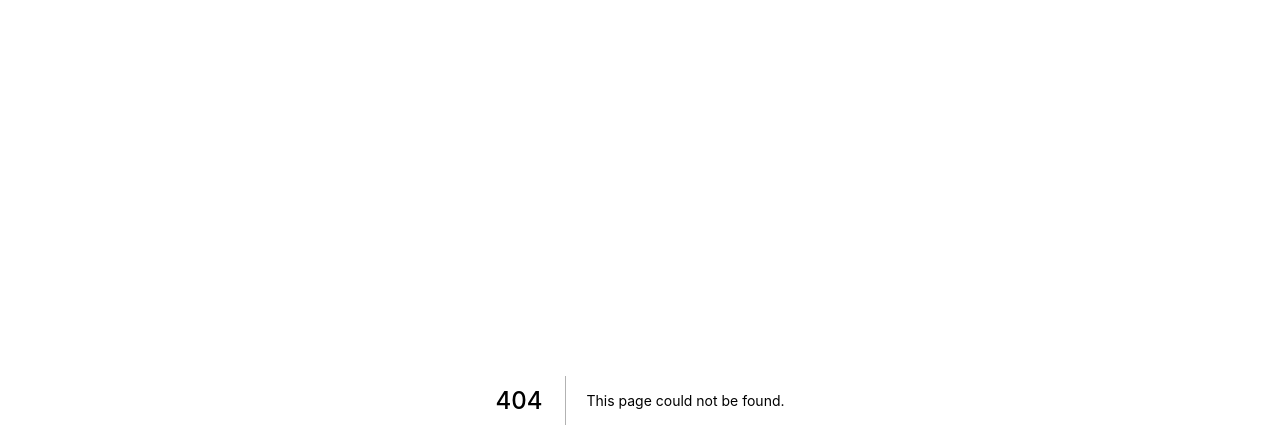
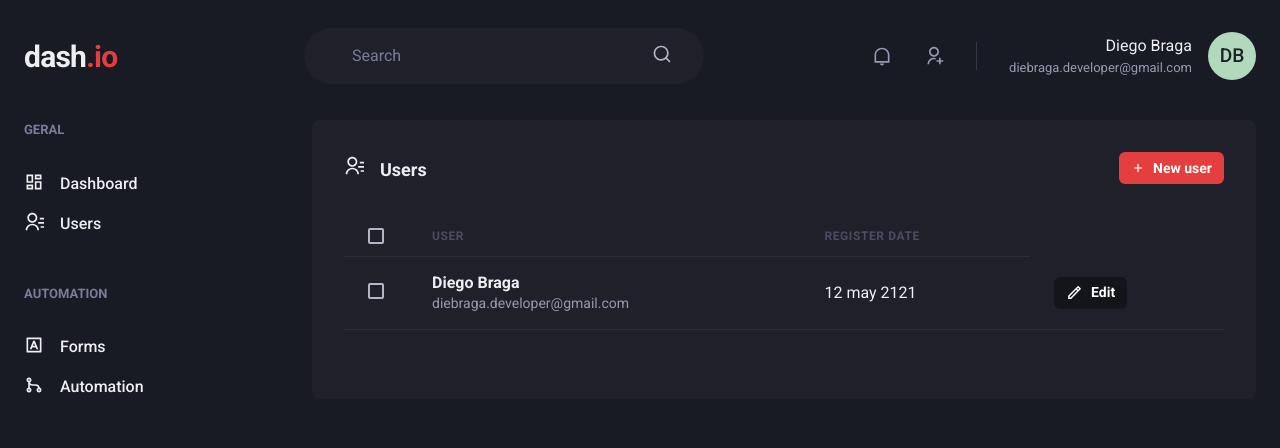
Before and after one commit to diebraga/dash.io, a Next.js app: page /users in a window 1280 px wide. Before the commit this address had no page. Shown: the top 448 px of the page. Built offline with nearby package versions, Linux system fonts and the light colour scheme.

Commit message:
users list

```diff
--- /dev/null
+++ b/pages/users/index.tsx
@@ -0,0 +1,71 @@
+import { Flex, Button, Box, Text, Heading, Icon, Table, Thead, Tr, Th, Checkbox, Tbody, Td } from '@chakra-ui/react'
+import { Header } from "../../components/Header";
+import Head from 'next/head'
+import { Sidebar } from "../../components/Sidebar";
+import { RiAddLine, RiContactsLine, RiPencilLine } from "react-icons/ri";
+
+export default function UserList() {
+  return (
+    <Box>
+      <Head>
+        <title>Users | Dash.io</title>
+        <meta name="description" content="Users page dash.io" />
+        <link rel="icon" href="/favicon.ico" />
+      </Head>
+
+      <Header />
+
+      <Flex w='100%' my='6' maxW={1480} mx='auto' px='6'>
+        <Sidebar />
+
+        <Box flex='1' borderRadius={8} bg='gray.800' p='8'>
+          <Flex mb='8' justify='space-between' align='center'>
+            <Heading as='h2' size='lg' fontSize='lg'><Icon as={RiContactsLine} fontSize='20' mr='4'/>
+              Users
+            </Heading>
+            <Button as='a' size='sm' fontSize='sm' colorScheme='red' leftIcon={<Icon as={RiAddLine} />}>
+              New user
+            </Button>
+          </Flex>
+
+          <Table colorScheme='whiteAlpha'>
+            <Thead>
+              <Tr>
+                <Th px='6' color='gray.300' width='8'>
+                  <Checkbox colorScheme='red'/>
+                </Th>
+                <Th>User</Th>
+                <Th>Register date</Th>
+              </Tr>
+            </Thead>
+            <Tbody>
+              <Tr>
+                <Td px='6'>
+                  <Checkbox colorScheme='red'/>
+                </Td>
+                <Td>
+                  <Box>
+                    <Text fontWeight='bold'>Diego Braga</Text>
+                    <Text fontSize='sm' color='gray.300'>diebraga.developer@gmail.com</Text>
+                  </Box>
+                </Td>
+                <Td>12 may 2121</Td>
+                <Td>
+                  <Button
+                    as='a'
+                    size='sm'
+                    fontSize='sm'
+                    colorScheme='blackAlpha'
+                    leftIcon={<Icon as={RiPencilLine} fontSize='17' />}
+                  >
+                    Edit
+                  </Button>
+                </Td>
+              </Tr>
+            </Tbody>
+          </Table>
+        </Box>
+      </Flex>
+    </Box>
+  )
+}
```
Also changed, not shown: pages/dashboard.tsx (+3 -4 lines).
